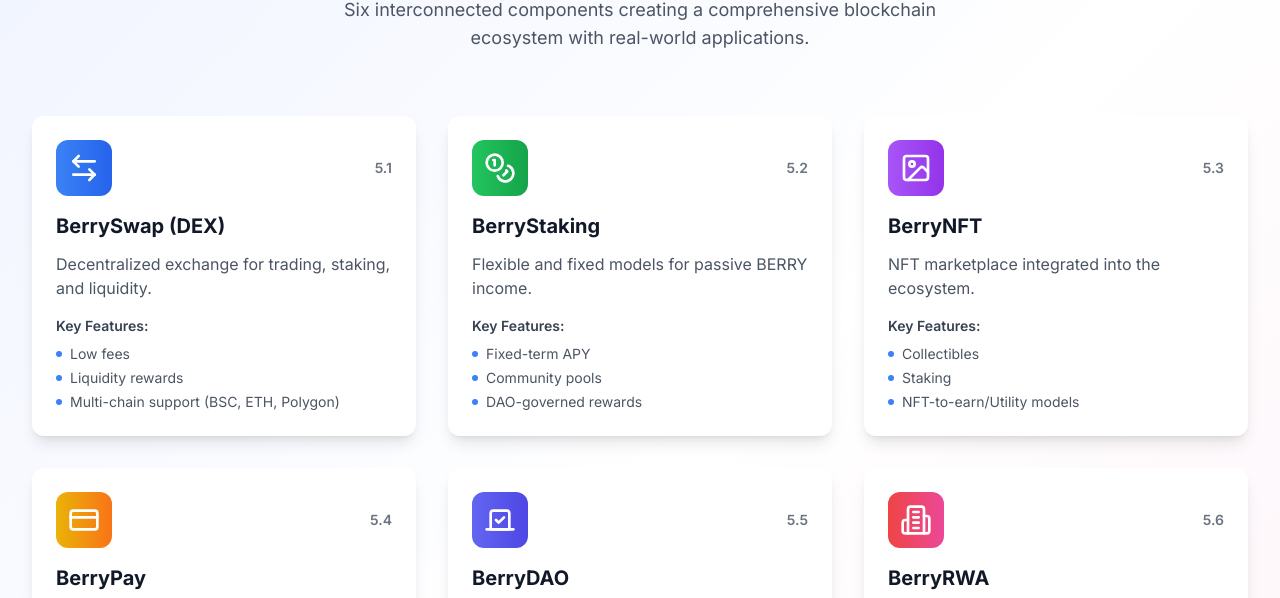
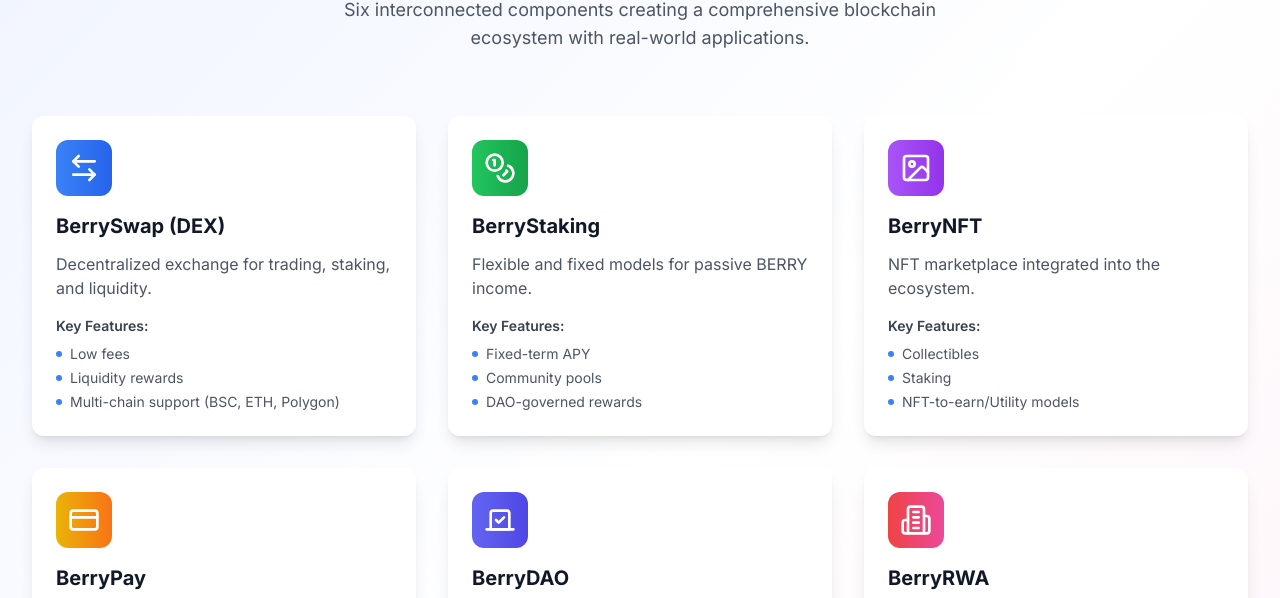
Before and after one commit to DevMindPro/berry-coin-website, a React (Create React App) app: page / in a window 1280 px wide. Shown: the part 1796-2394 px from the top of the page. Built offline with nearby package versions, Linux system fonts and the light colour scheme.

Commit message:
Remove component ID numbers (5.1-5.6) from ecosystem cards

```diff
--- a/src/components/Ecosystem.js
+++ b/src/components/Ecosystem.js
@@ -85,13 +85,10 @@ const Ecosystem = () => {
               className="card group hover:scale-105 transition-all duration-300"
             >
               {/* Header with Icon */}
-              <div className="flex items-center justify-between mb-4">
+              <div className="flex items-start mb-4">
                 <div className={`p-3 rounded-xl bg-gradient-to-r ${component.color} text-white group-hover:scale-110 transition-transform`}>
                   {component.icon}
                 </div>
-                <span className="text-sm font-semibold text-gray-500 dark:text-gray-400">
-                  {component.id}
-                </span>
               </div>
 
               {/* Title */}
```
